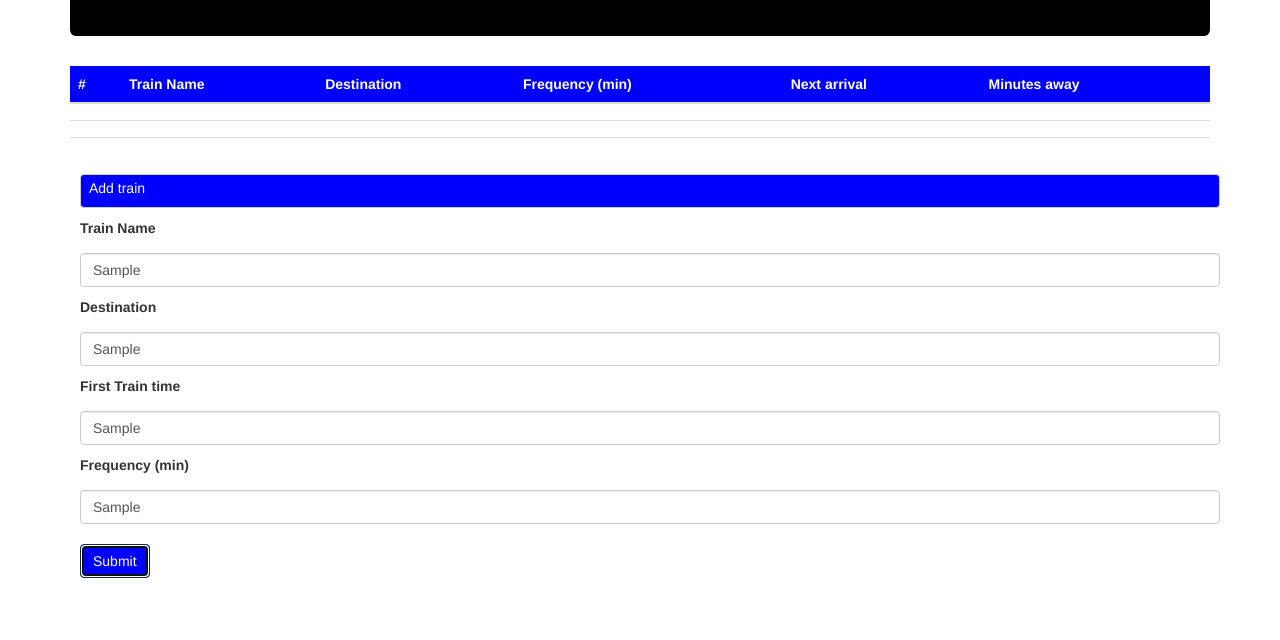
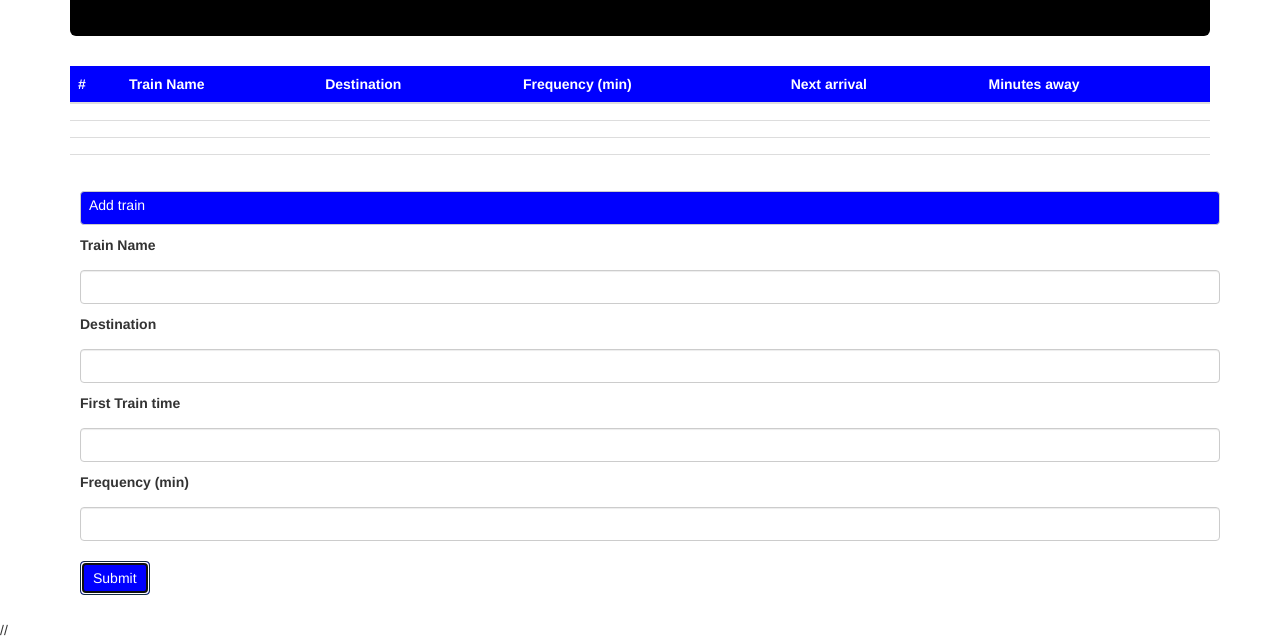
Before and after one commit to veenauppalapati/Trainscheduler, a plain HTML site: page index.html in a window 1280 px wide. Both pictures are taken after typing "Sample", "Sample", "Sample", "Sample" into the empty fields and a click on the button "Submit". Shown: the part 212-852 px from the top of the page. Before the commit the page ends 815 px from the top, so only its background shows below. Drawn offline with nearby package versions, Linux system fonts and the light colour scheme; no server answers.

Commit message:
pushing data to firebase

```diff
--- a/app.js
+++ b/app.js
@@ -1,37 +1,31 @@
-// Initialize Firebase
-  var config = {
-    apiKey: "AIzaSyDCk4mIUw4OcN8ZhAhDQx_pw0U_qn3dao0",
-    authDomain: "rutgersjpd1212.firebaseapp.com",
-    databaseURL: "https://rutgersjpd1212.firebaseio.com",
-    projectId: "rutgersjpd1212",
-    storageBucket: "rutgersjpd1212.appspot.com",
-    messagingSenderId: "854309833294"
-  };
-  firebase.initializeApp(config);
-
-  //CREATE A VARIABLE TO REFERENCE THE FIREBASE
-  var database = firebase.database();
-
-  	// EVENT LISTENER on click Submit button
-	$("#submitButton").on("click", function(event){
-		event.preventDefault()
-
-		// retreiving user input values
-		var trainSchedule  = {
-
-			trainName: $("#trainName").val().trim(),
+$("document").ready(function(){
+	//Initialize Firebase
+	var config = {
+  apiKey: "AIzaSyCWKwJ_KgtJ_jRfwyiPRU6rm5MXPwfUG3k",
+ 	authDomain: "train-scheduler-database-a71ff.firebaseapp.com",
+  databaseURL: "https://train-scheduler-database-a71ff.firebaseio.com",
+  projectId: "train-scheduler-database-a71ff",
+  storageBucket: "train-scheduler-database-a71ff.appspot.com",
+  messagingSenderId: "406181127381"
+ };
+ firebase.initializeApp(config);
+	//Reference to firebase
+	var database = firebase.database();
+	//event listener for Submit button
+	$("#submitbutton").on("click", function(){
+		event.preventDefault();
+		//Retriever userInput values
+		var train = {
+			trainName: $("#trainnameid").val().trim(),
 			destination: $("#destinationid").val().trim(),
-			firstTrainTime: $("#firsttraintimeid").val().trim(),
-			frequency: $("#frequency").val().trim(),
-
+			firsttrain: $("#firsttraintimeid").val().trim(),
+			frequency: $("#frequencyid").val().trim()
 		}
-		// var x= parseint(person.monthlyRate);
-		// console.log(typeof x);
-		//we are emptying the input values
-		$(".form-group").val("");
-
-
-		// we are pushing it to database
-		database.ref().push(person);
-
+		var frequencyNum = parseInt(train.frequency);
+		console.log(typeof frequencyNum);
+		//empty the input values
+		$(".form-control").val("");
+		//push the values to firebase
+		database.ref().push(train);
 	});
+});
--- a/index.html
+++ b/index.html
@@ -76,6 +76,15 @@
       				<td></td>
 
 			    </tr>
+			    <tr>
+			        <th scope="row"></th>
+			        <td></td>
+			        <td></td>
+			        <td></td>
+			        <td></td>
+      				<td></td>
+
+			    </tr>
   			</tbody>
 
 		</table>
@@ -87,17 +96,17 @@
 			<div class = "form-control" id = form-heading>
 				Add train
 			</div>
-		    <label class = "styling" for="exampleInputPassword1">Train Name</label>
-		    <input type="text" class="form-control" id="trainnameid" placeholder="Password">
+		    <label class = "styling">Train Name</label>
+		    <input type="text" class="form-control" id="trainnameid">
 
-		 	<label class = "styling" for="exampleInputPassword1">Destination</label>
-		    <input type="text" class="form-control" id="destinationid" placeholder="Password">
+		 	<label class = "styling">Destination</label>
+		    <input type="text" class="form-control" id="destinationid" >
 
-		    <label class = "styling" for="exampleInputPassword1">First Train time</label>
-		    <input type="text" class="form-control" id="firsttraintimeid" placeholder="Password">
+		    <label class = "styling">First Train time</label>
+		    <input type="text" class="form-control" id="firsttraintimeid" >
 
-		    <label class = "styling" for="exampleInputPassword1">Frequency (min)</label>
-		    <input type="text" class="form-control" id="frequencyid" placeholder="Password">
+		    <label class = "styling">Frequency (min)</label>
+		    <input type="text" class="form-control" id="frequencyid" >
 
 		    <button type="submit" class="btn btn-primary" id = "submitbutton">Submit</button>
 
@@ -114,7 +123,11 @@
 	<!-- JQUERY CDN -->
 	<script src="https://code.jquery.com/jquery-3.2.1.min.js" integrity="sha256-hwg4gsxgFZhOsEEamdOYGBf13FyQuiTwlAQgxVSNgt4=" crossorigin="anonymous"></script>
 
-	<!-- JAVASCRIPT CDN -->
+	<!-- firebase -->
+	<script src="https://www.gstatic.com/firebasejs/4.8.1/firebase.js"></script>
+	</script>
+
+	// <!-- JAVASCRIPT CDN -->
 	<script type="text/javascript" src = "app.js">
 	</script>
 
```
